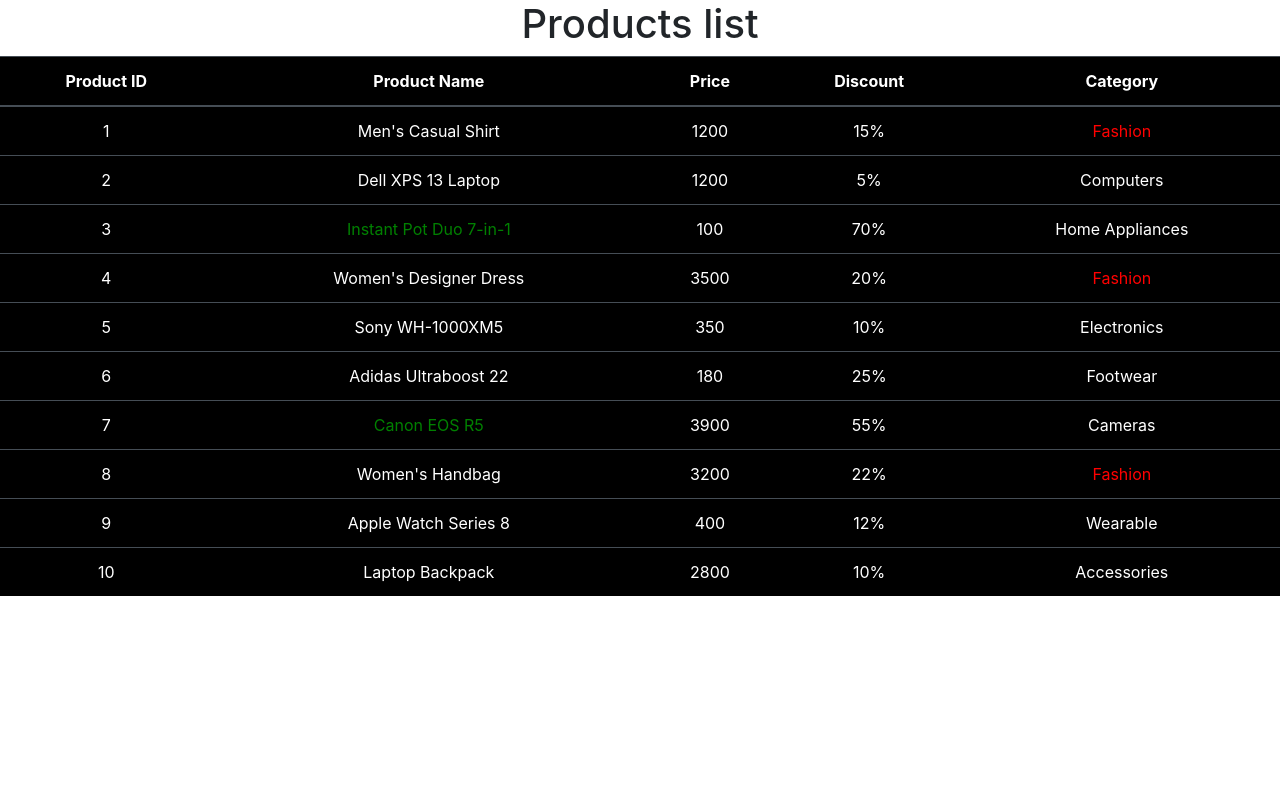
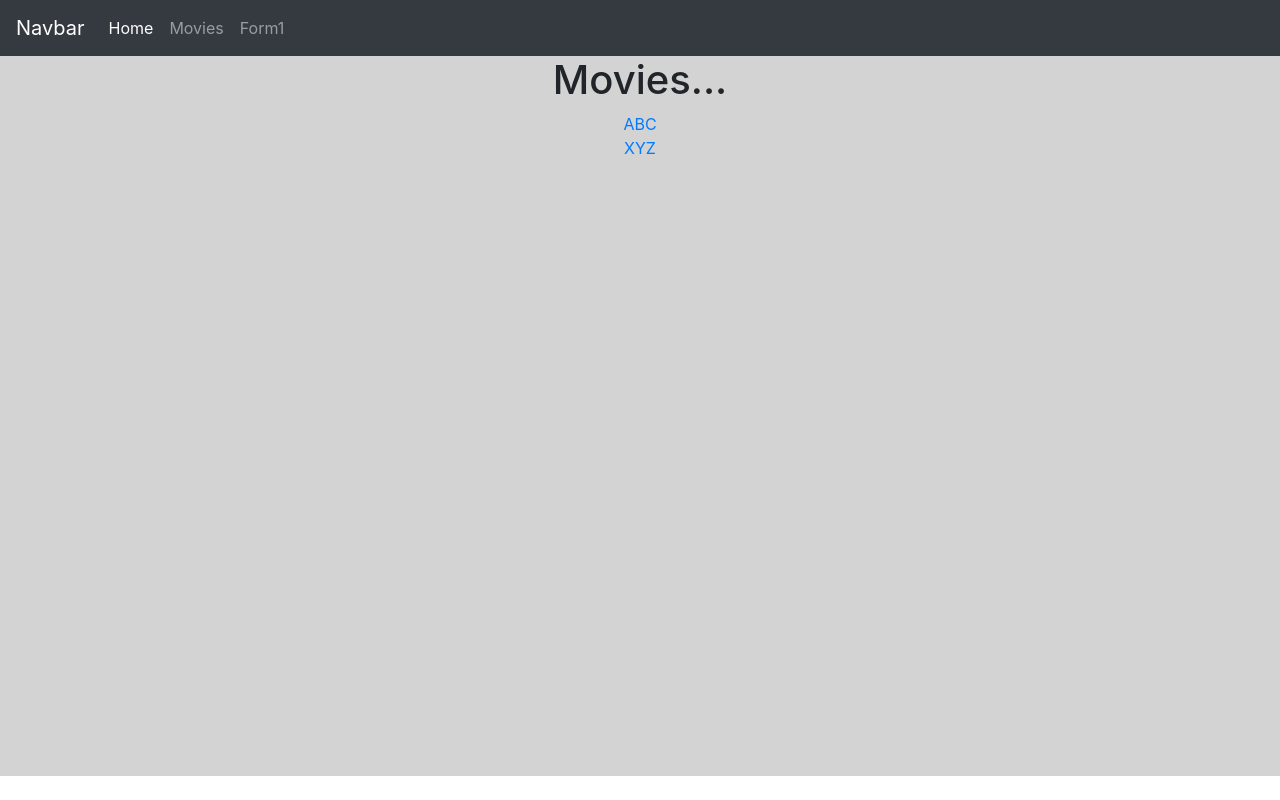
Before and after one commit to ArchiDesai/mern-2025, a React (Vite) app: page /movies in a window 1280 px wide. Built offline with nearby package versions, Linux system fonts and the light colour scheme.

Commit message:
file add

```diff
--- a/package.json
+++ b/package.json
@@ -13,6 +13,7 @@
     "dom": "^0.0.3",
     "react": "^18.3.1",
     "react-dom": "^18.3.1",
+    "react-hook-form": "^7.54.2",
     "react-router": "^7.1.5"
   },
   "devDependencies": {
--- a/src/App.jsx
+++ b/src/App.jsx
@@ -4,12 +4,14 @@
 // import Navbar from "./components/Navbar";
 // import AboutUs from "./components/AboutUs";
 import "./App.css";
-// import { Route, Routes } from "react-router";
-// import Navbar from "./components/hotstar/Navbar";
-// import Welcome from "./components/hotstar/Welcome";
-// import HotstarMovies from "./components/hotstar/HotstarMovies";
-// import Error404 from "./components/hotstar/Error404";
-// import HotstarHome from "./components/hotstar/HotstarHome";
+import { Route, Routes } from "react-router";
+import Navbar from "./components/hotstar/Navbar";
+import Welcome from "./components/hotstar/Welcome";
+import HotstarMovies from "./components/hotstar/HotstarMovies";
+import Error404 from "./components/hotstar/Error404";
+import HotstarHome from "./components/hotstar/HotstarHome";
+import Play from "./components/hotstar/Play";
+import Form1 from "./components/forms/Form1";
 // import UseState1 from "./components/UseState1";
 // import UseState2 from "./components/UseState2";
 // import InputDemo1 from "./components/InputDemo1";
@@ -18,7 +20,7 @@
 // import Array2 from "./components/Array2";
 // import Array3 from "./components/Array3";
 // import Array4 from "./components/Array4";
-import Array5 from "./components/Array5";
+// import Array5 from "./components/Array5";
 // import Header from "./components/Header";
 // import Content from "./components/Content";
 // import Footer from "./components/Footer";
@@ -35,18 +37,20 @@
       {/* <Array2 /> */}
       {/* <Array3 /> */}
       {/* <Array4 /> */}
-      <Array5 />
+      {/* <Array5 /> */}
       {/* <UseState1 /> */}
       {/* <UseState2 /> */}
       {/* <InputDemo1 /> */}
       {/* <InputDemo2 /> */}
-      {/* <Navbar />
+      <Navbar />
       <Routes>
         <Route path="/" element={<Welcome />}></Route>
         <Route path="/home" element={<HotstarHome />}></Route>
+        <Route path="/play/:id" element={<Play />}></Route>
         <Route path="/movies" element={<HotstarMovies />}></Route>
+        <Route path="/form1" element={<Form1 />} />
         <Route path="/*" element={<Error404 />}></Route>
-      </Routes> */}
+      </Routes>
     </div>
   );
 }
--- /dev/null
+++ b/src/components/forms/Form1.jsx
@@ -0,0 +1,35 @@
+import React from "react";
+import { useForm } from "react-hook-form";
+
+const Form1 = () => {
+  const { register, handleSubmit } = useForm();
+
+  const submitHandler = (data) => {
+    console.log(data);
+  };
+
+  return (
+    <div
+      style={{
+        textAlign: "center",
+        backgroundColor: "lightgray",
+        height: "90vh",
+      }}
+    >
+      <h1>Form 1</h1>
+      <form onSubmit={handleSubmit(submitHandler)}>
+        <div>
+          <label>Name :</label>
+          <input type="text" placeholder="Enter Name" {...register("name")} />
+        </div>
+        <div>
+          <label>Age :</label>
+          <input type="number" placeholder="Enter Age" {...register("age")} />
+        </div>
+        <input type="submit" />
+      </form>
+    </div>
+  );
+};
+
+export default Form1;
--- a/src/components/hotstar/HotstarMovies.jsx
+++ b/src/components/hotstar/HotstarMovies.jsx
@@ -1,9 +1,25 @@
 import React from "react";
+import { Link } from "react-router";
 
 const HotstarMovies = () => {
   return (
-    <div style={{ backgroundColor: "lightgray", height: "90vh" }}>
-      <div className="card" style={{ width: "18rem", margin: "auto" }}>
+    <div
+      style={{
+        textAlign: "center",
+        backgroundColor: "lightgray",
+        height: "90vh",
+      }}
+    >
+      <h1>Movies...</h1>
+      <ul>
+        <li>
+          <Link to={"/play/1010"}>ABC</Link>
+        </li>
+        <li>
+          <Link to={"/play/1002"}>XYZ</Link>
+        </li>
+      </ul>
+      {/* <div className="card" style={{ width: "18rem", margin: "auto" }}>
         <img src="..." className="card-img-top" alt="..." />
         <div className="card-body">
           <h5 className="card-title">Card title</h5>
@@ -31,7 +47,7 @@
             Go somewhere
           </a>
         </div>
-      </div>
+      </div> */}
     </div>
   );
 };
--- a/src/components/hotstar/Navbar.jsx
+++ b/src/components/hotstar/Navbar.jsx
@@ -31,6 +31,11 @@
               Movies
             </Link>
           </li>
+          <li className="nav-item">
+            <Link className="nav-link" to="/form1">
+              Form1
+            </Link>
+          </li>
         </ul>
       </div>
     </nav>
--- /dev/null
+++ b/src/components/hotstar/Play.jsx
@@ -0,0 +1,20 @@
+import React from "react";
+import { useParams } from "react-router";
+
+const Play = () => {
+  const id = useParams().id;
+
+  return (
+    <div
+      style={{
+        textAlign: "center",
+        backgroundColor: "lightgray",
+        height: "90vh",
+      }}
+    >
+      <h1>Playing..{id}</h1>
+    </div>
+  );
+};
+
+export default Play;
```
Also changed, not shown: 1 other file (tests, documents, lock files or other folders).
